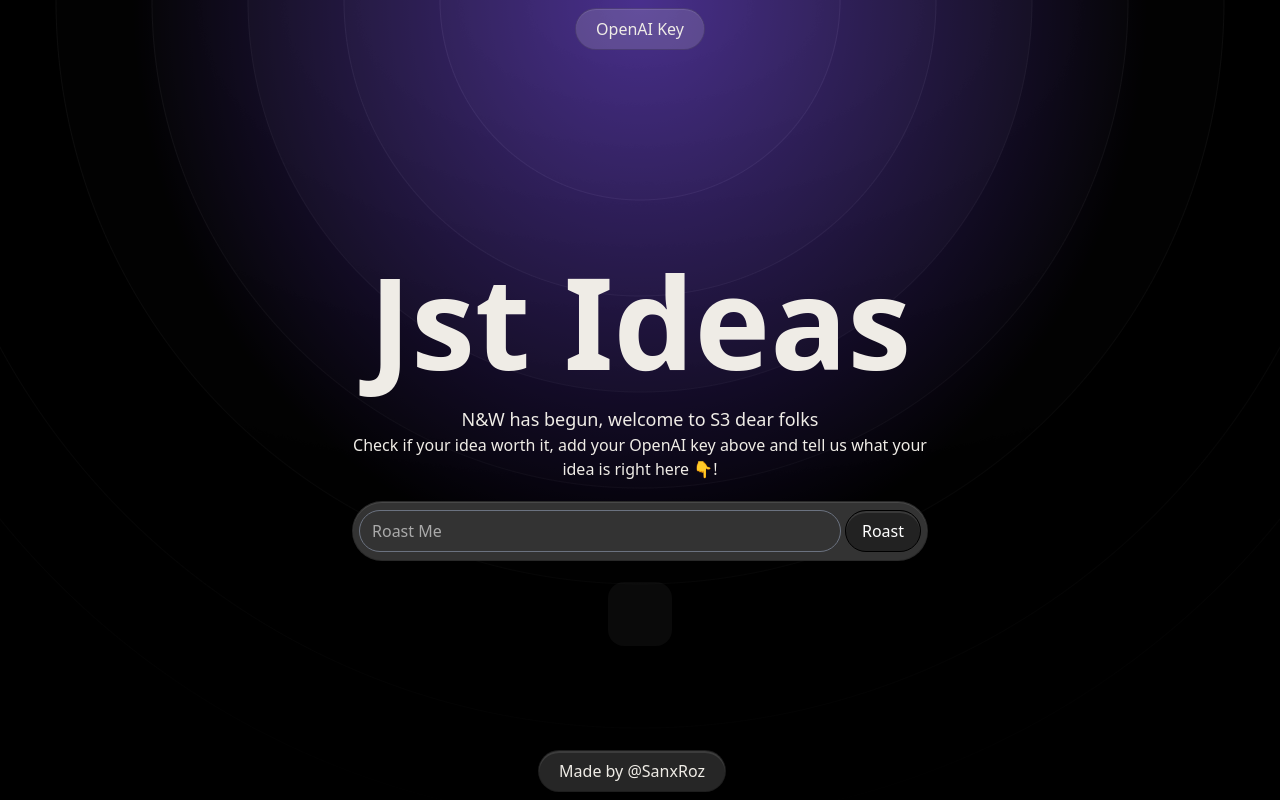
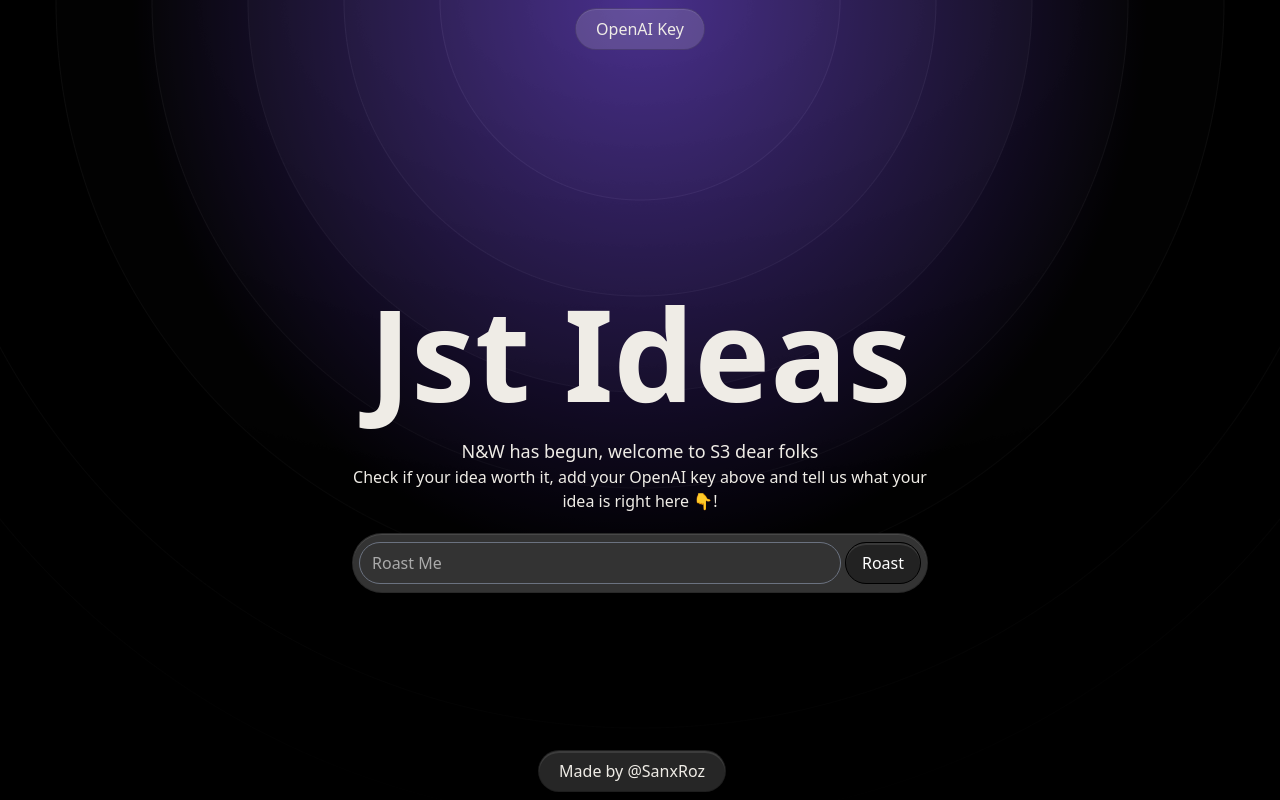
Before and after one commit to sanxroz/jst-roast, a Next.js app: page / in a window 1280 px wide. Built offline with nearby package versions, Linux system fonts and the light colour scheme.

Commit message:
Style v2

```diff
--- a/pages/index.tsx
+++ b/pages/index.tsx
@@ -170,10 +170,10 @@ const Home: NextPage = () => {
           toastOptions={{ duration: 2000 }}
         />
         <hr className="h-px bg-gray-700 border-1 dark:bg-gray-700" />
-        <div className="space-y-10 my-5 bg-[#ffffff0a] p-8 rounded-2xl text-[#ffffffcc]">
+        <div className="space-y-10 my-5">
           {generatedBios && (
             <>
-              <div className="space-y-8 flex flex-col items-center justify-center max-w-xl mx-auto">
+              <div className="space-y-8 flex flex-col bg-[#ffffff0a] p-8 rounded-2xl text-[#ffffffcc] items-center justify-center max-w-xl mx-auto">
                 {generatedBios
                   .substring(generatedBios.indexOf("1"))
                   .split("____")
```
